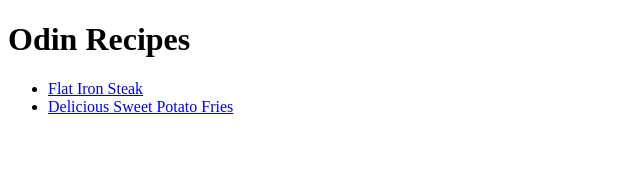
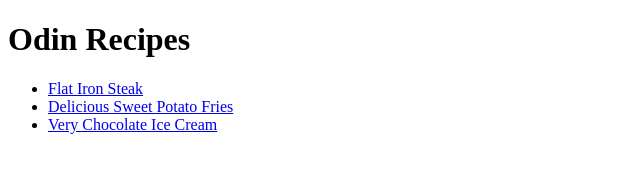
Before and after one commit to JustinSchooley/odin-recipes, a plain HTML site: page index.html in a window 1280 px wide. Shown: the whole page, without its empty margins (0-640 px from the left). Drawn offline with Linux system fonts and the light colour scheme.

Commit message:
Added link to very chocolate ice cream recip page on the main index page

```diff
--- a/index.html
+++ b/index.html
@@ -9,6 +9,7 @@
         <ul>
             <li><a href="recipes/flat-iron-steak.html">Flat Iron Steak</a></li>
             <li><a href="recipes/delicious-sweet-potato-fries.html">Delicious Sweet Potato Fries</a></li>
+            <li><a href="recipes/very-chcolate-ice-cream.html">Very Chocolate Ice Cream</a></li>
 
         </ul>
     </body>
```
